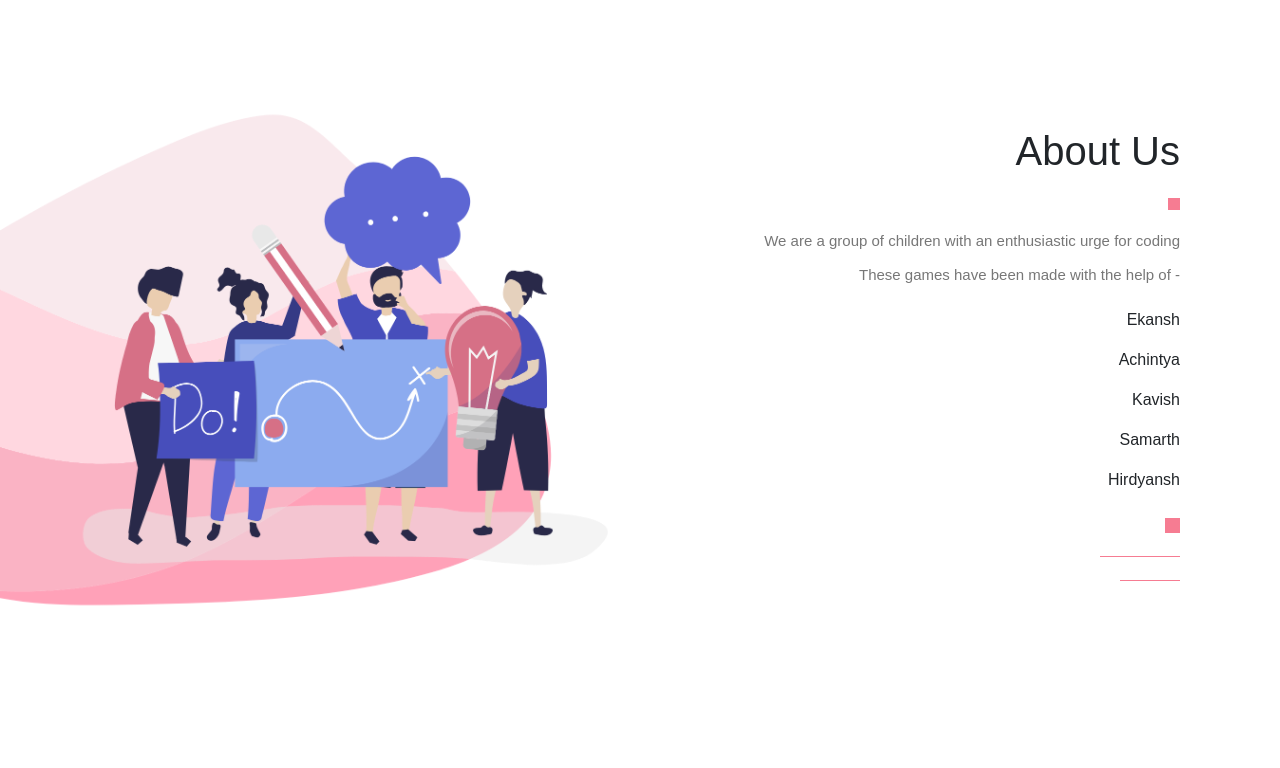
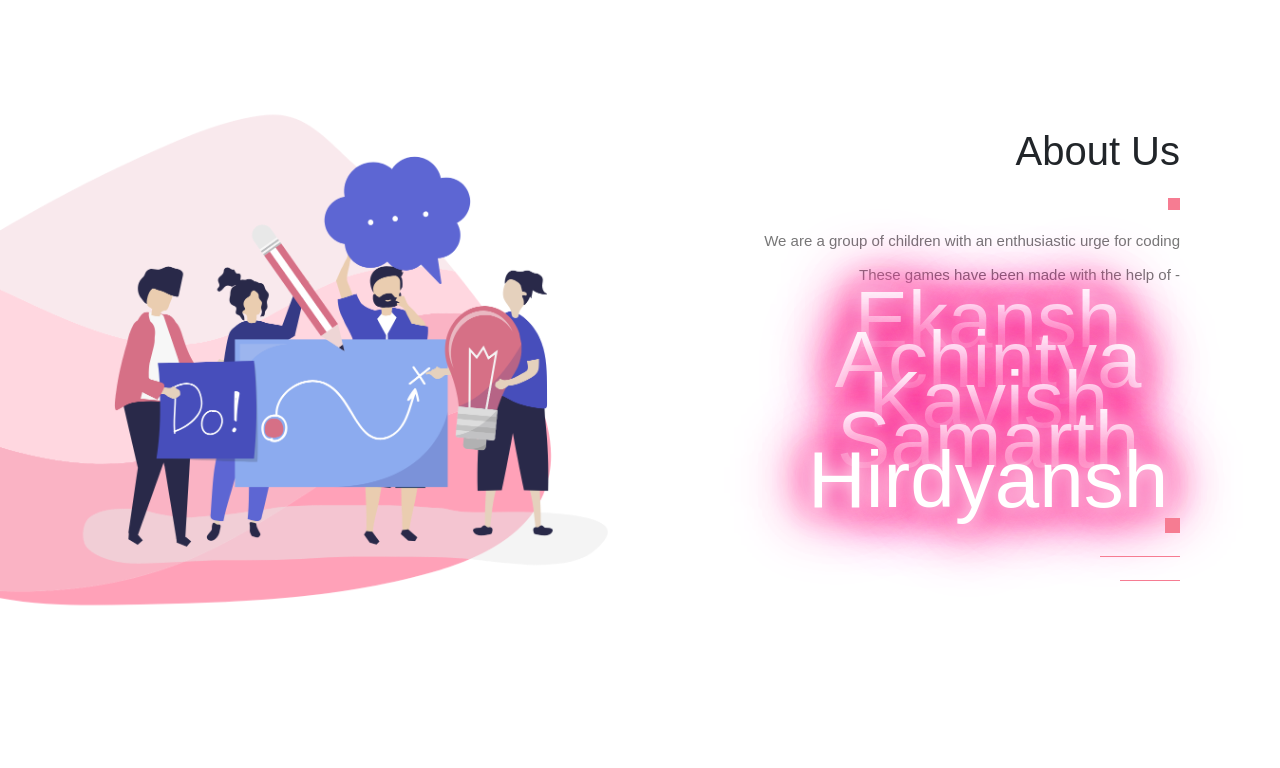
Before and after one commit to Ekansh5/OneUpGames, a PHP site: page / in a window 1280 px wide. Shown: the part 799-1567 px from the top of the page. Run offline with PHP 8.4, Linux system fonts and the light colour scheme.

Commit message:
Update style.css

```diff
--- a/style.css
+++ b/style.css
@@ -447,3 +447,21 @@ img, svg {
 .three{
     height: 60px;
 }
+
+.glow {
+  font-size: 80px;
+  color: #fff;
+  text-align: center;
+  -webkit-animation: glow 1s ease-in-out infinite alternate;
+  -moz-animation: glow 1s ease-in-out infinite alternate;
+  animation: glow 1s ease-in-out infinite alternate;
+}
+
+@-webkit-keyframes glow {
+  from {
+    text-shadow: 0 0 10px #fff, 0 0 20px #fff, 0 0 30px #e60073, 0 0 40px #e60073, 0 0 50px #e60073, 0 0 60px #e60073, 0 0 70px #e60073;
+  }
+  to {
+    text-shadow: 0 0 20px #fff, 0 0 30px #ff4da6, 0 0 40px #ff4da6, 0 0 50px #ff4da6, 0 0 60px #ff4da6, 0 0 70px #ff4da6, 0 0 80px #ff4da6;
+  }
+}
```
